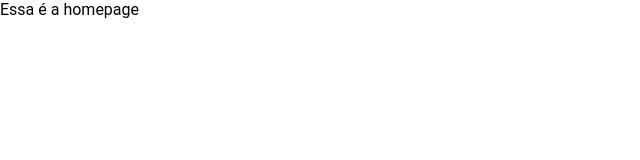
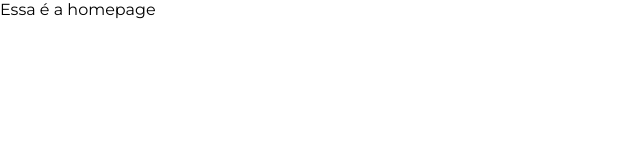
Before and after one commit to projeto-a3-usjt-2022-2/frontend-react, a React (Vite) app: page / in a window 1280 px wide. Shown: the top 160 px of the page, without its empty margins (0-640 px from the left). Built offline with nearby package versions, Linux system fonts and the light colour scheme.

Commit message:
style: add global style guide

```diff
--- a/src/index.css
+++ b/src/index.css
@@ -9,8 +9,29 @@ button {
 }
 
 body {
-  width: 100%;
-  min-height: 100vh;
-  height: 100%;
-  font-family: "Roboto", sans-serif;
+  font-family: "Montserrat", sans-serif;
 }
+
+:root {
+  --blue-500: #2dbcfa;
+
+  --green-500: #13c725;
+  --white: #fff;
+
+  --radius: 5px;
+}
+
+h1 {
+  color: var(--green-500);
+}
+h2 {
+  color: #2dbcfa;
+}
+
+li {
+  list-style: none;
+}
+
+a {
+  text-decoration: none;
+}
```
Also changed, not shown: 1 other file (tests, documents, lock files or other folders).
